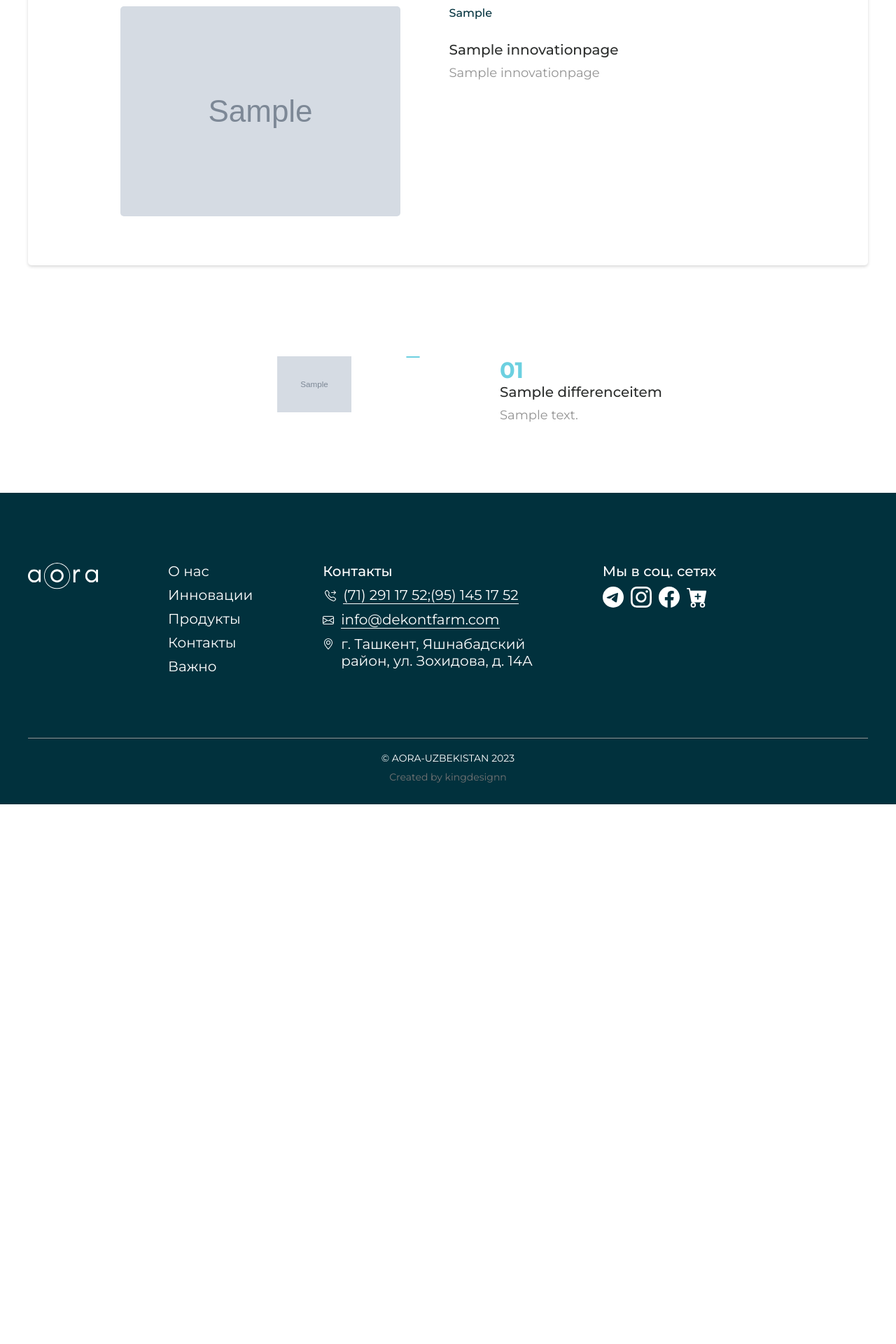
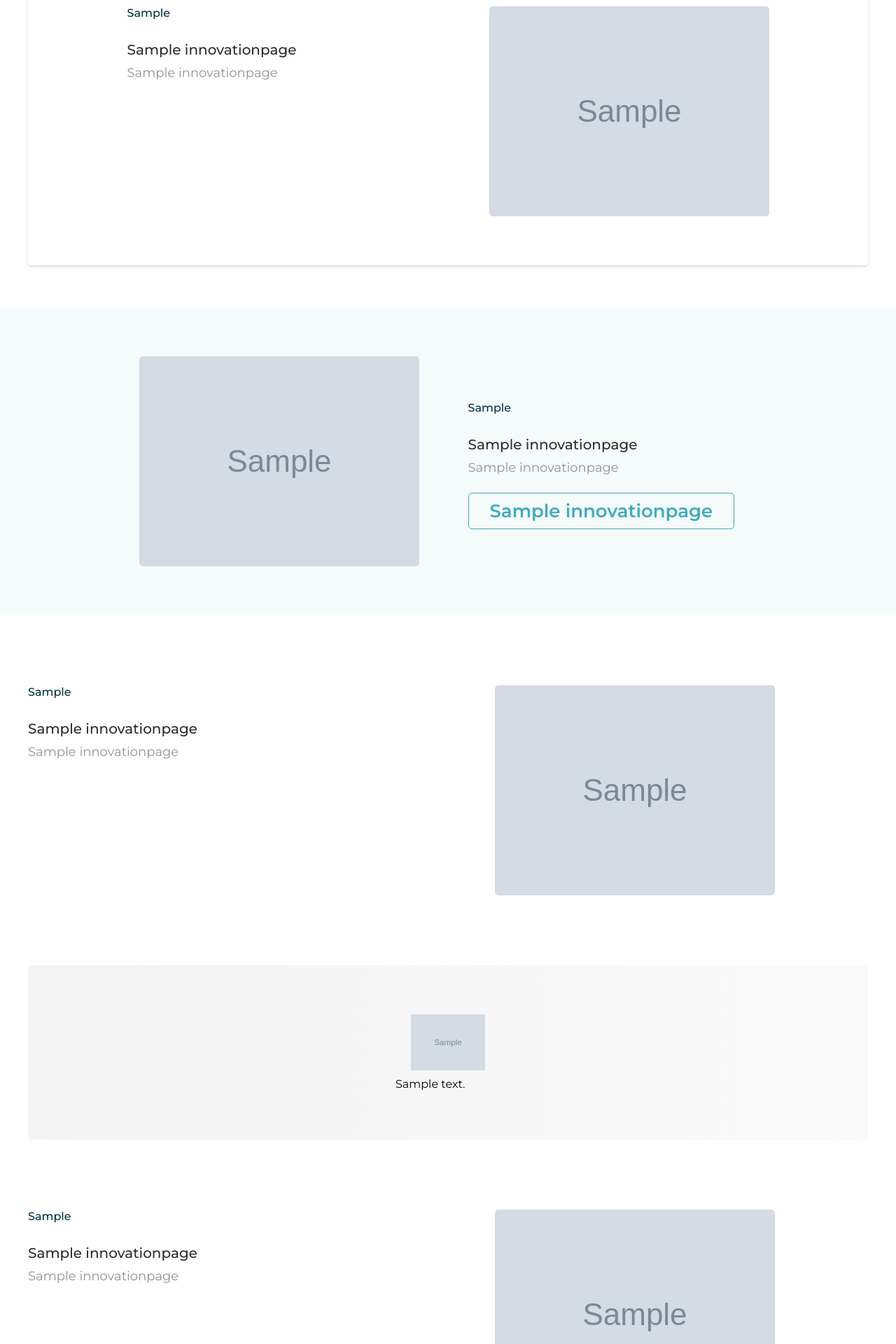
Before and after one commit to kingoker/AORA_django, a Django app: page /innovation/ in a window 1280 px wide. Shown: the part 571-2491 px from the top of the page at 70% size. Before the commit the page ends 1720 px from the top, so only its background shows below. Run offline with Django 4.2, Linux system fonts and the light colour scheme; tables that the repository leaves empty hold one stand-in row (values such as "Sample post"); grey boxes marked "Sample" are stand-in pictures.

Commit message:
innovation page globaly changed

```diff
--- a/AORA/admin.py
+++ b/AORA/admin.py
@@ -106,7 +106,7 @@ admin.site.register(AboutPage, AboutPageAdmin)
 
 # Страница Инновации
 class InnovationPageAdmin(admin.ModelAdmin):
-    inlines = [MainImageAdmin, DifferenceItemAdmin]
+    inlines = [MainImageAdmin, ScienceItemAdmin]
 
 admin.site.register(InnovationPage, InnovationPageAdmin)
 
--- a/AORA/static/css/adaptive.css
+++ b/AORA/static/css/adaptive.css
@@ -40,7 +40,6 @@
 
     .inn__container {
         width: 90%;
-        height: 450px;
         padding-top: 100px;
     }
 
@@ -473,7 +472,6 @@
     }
 
     .inn__container {
-        height: 650px;
         width: 90%;
     }
 
@@ -517,6 +515,9 @@
         /* grid-column-gap: 85px; */
         /* grid-row-gap: 15px; */
     }
+    .sience__item{
+        max-width: 100%;
+    }
 }
 
 @media (max-width: 767px) {
@@ -533,10 +534,6 @@
 
     .innovation__block_text {
         width: 297px;
-    }
-
-    .inn__container {
-        height: 600px;
     }
 
     .contacts {
@@ -678,7 +675,9 @@
         height: 100%;
         padding: 10px;
     }
-
+    .sience__container{
+        padding: 50px 10px;
+    }
     .block__container_text p {
         padding-bottom: 20px;
     }
--- a/AORA/static/css/main.css
+++ b/AORA/static/css/main.css
@@ -134,7 +134,7 @@ p{
 }
 
 .header__menu li {
-    padding: 0 50px;
+    padding: 0 30px;
 }
 
 .header__call {
@@ -260,7 +260,9 @@ p{
 .block__container {
     display: flex;
 }
-
+.gap-50{
+    gap: 50px;
+}
 .block__container_img {
     max-width: 467px;
     max-height: 467px;
@@ -268,13 +270,18 @@ p{
     border-radius: 5px;
     overflow: hidden;
 }
+.block__container_img img{
+    object-fit: contain;
+}
+.mr-0{
+    margin-right: 0px;
+}
 .block__container_text {
     width: 467px;
 }
 
 /* inn */
 .inn__container {
-    height: 315px;
     max-width: 1200px;
     margin: 100px auto;
 }
@@ -628,13 +635,14 @@ p{
 }
 
 /* innovation page */
+.mb-0{
+    margin-bottom: 0px;
+}
 .header__content_inn {
     background: url(../img/inn_bg.jpg) 100% 100% no-repeat;
     background-size: cover;
 }
-
 .innovation__container {
-    position: relative;
     max-width: 1200px;
     margin: 0 auto;
     display: flex;
@@ -642,7 +650,6 @@ p{
     gap: 70px;
     margin-bottom: 100px;
 }
-
 .innovation__container_block {
     height: 1700px;
     width: 720px;
@@ -668,31 +675,28 @@ p{
     flex-direction: column;
     justify-content: space-between;
 }
-
 .innovation__block_text {
     max-width: 334px;
 }
-.innovation__block_line{
-    width: 20px;
-    max-height: 100%;
-    background: linear-gradient(144deg,#2ad1ff, #4277f3 50%,#00DDEB);;
-    border: 1px solid #6CD0E0;
-    border-radius: 5px;
-    position: absolute;
-    top: 0%;
-    left: 45%;
-    animation: innovationProgress 1s linear infinite;
+.sience__container{
+    background-image: linear-gradient(to left, #fafafa, #f4f3f3);
+    box-shadow: none;
+    position: unset;
 }
-@keyframes innovationProgress{
-    0% {
-        background-position: 80% 0%;
-    }
-    50% {
-        background-position: 20% 100%;
-    }
-    100% {
-        background-position: 80% 0%;
-    }
+.sience__list{
+    display: flex;
+    justify-content: space-between;
+    flex-wrap: wrap;
+    gap: 40px;
+}
+.sience__item{
+    max-width: 320px;
+}
+.sience__img{
+    margin-bottom: 10px;
+    width: 150px;
+    height: 80px;
+    object-fit: contain;
 }
 
 
--- a/AORA/static/js/script.js
+++ b/AORA/static/js/script.js
@@ -37,16 +37,3 @@ if(iconMenu){
         })
     })
 }
-
-
-// Прогресс бар на странице Инновации
-if (document.getElementsByClassName("innovation__block_line")){
-    var pogress = document.getElementsByClassName("innovation__block_line");
-    let scrollHeight = document.body.scrollHeight;
-    let innerHeight = window.innerHeight;
-    var totalHeight = scrollHeight-innerHeight;
-    window.onscroll = function(){
-        var progressHeight = (window.pageYOffset / totalHeight) * 100;
-        pogress[0].style.height = progressHeight + "%";
-    }
-}
--- a/AORA/views.py
+++ b/AORA/views.py
@@ -36,11 +36,11 @@ def about(request):
 #Страница Инноваций
 def innovation(request):
     mainImages = MainImage.objects.filter(innovationPage__isnull=False)[:1]
-    differenceItems = DifferenceItem.objects.filter(innovationPage__isnull=False)
     innovationPages = InnovationPage.objects.all()[:1]
+    scienceItems = ScienceItem.objects.filter(innovationPage__isnull=False)
 
     context  = {
-        'differenceItems': differenceItems,
+        'scienceItems': scienceItems,
         'mainImages': mainImages,
         'innovationPages': innovationPages,
     }
--- a/templates/innovation.html
+++ b/templates/innovation.html
@@ -22,44 +22,73 @@
 {% for innovationPage in innovationPages %}
     <content class="content">
         <div class="content__container">
-            <div class="container">
-                <div class="block__container">
-                    <div class="block__container_img">
-                        <img src="{{ innovationPage.topBlockImage.url }}" alt="creating product">
-                    </div>
+            <div class="container mb-0">
+                <div class="block__container gap-50">
                     <div class="block__container_text">
                         <h5 class="main__h5">{{ innovationPage.topBlockHeader }}</h5>
                         <h4 class="main__h4">{{ innovationPage.topBlockTitle }}</h4>
                         <p class="main__p">{{ innovationPage.topBlockSubtitle }}</p>
                     </div>
+                    <div class="block__container_img mr-0">
+                        <img src="{{ innovationPage.topBlockImage.url }}" alt="creating product">
+                    </div>
                 </div>
             </div>
-            <div class="innovation__container" id="innovation__container">
-                {% for differenceItem in differenceItems %}
-                <div class="innovation__item">
-                    <div class="innovation__block_img">
-                        <img src="{{ differenceItem.itemImage.url }}" alt="">
+
+            <div class="content__container_diff aic">
+                <div class="products__container">
+                    <div class="block__container_img">
+                        <img src="{{ innovationPage.productionimage.url }}" alt="products">
                     </div>
-                    <div class="innovation__block_content">
-                        <div class="innovation__block_text">
-                            {% if forloop.counter < 10 %}
-                                <h2 class="main__h2">0{{ forloop.counter }}</h2>
-                            {% else %}
-                                <h2 class="main__h2">{{ forloop.counter }}</h2>
-                            {% endif %}
-                            <h4 class="main__h4">{{ differenceItem.itemTitle }}</h4>
-                            <p class="main__p">{{ differenceItem.itemDescription }}</p>
-                        </div>
+                    <div class="products__text">
+                        <h5 class="main__h5">{{ innovationPage.productionheader }}</h5>
+                        {% if innovationPage.productiontitle %}
+                        <h4 class="main__h4">{{ innovationPage.productiontitle }}</h4>
+                        {% endif %}
+                        <p class="main__p">{{ innovationPage.productionsubtitle }}</p>
+                        <a class="btn" href="/products/">{{ innovationPage.productionBottonName }}</a>
                     </div>
                 </div>
-                {% endfor %}
+            </div>
 
-                <div class="innovation__block_line">
-                    {% comment %} <img src="{% static 'img/line.png' %}" alt="line"> {% endcomment %}
+            <div class="inn__container">
+                <div class="block__container">
+                    <div class="container__text_inn">
+                        <h5 class="main__h5">{{ innovationPage.sienceCommunityHeader }}</h5>
+                        <h4 class="main__h4">{{ innovationPage.sienceCommunityTitle }}</h4>
+                        <p class="main__p">{{ innovationPage.sienceCommunitySubtitle }}</p>
+                    </div>
+                    <div class="block__container_img">
+                        <img src="{{ innovationPage.sienceCommunityImage.url }}" alt="Aora научное сообществво">
+                    </div>
                 </div>
             </div>
+
+            <div class="container sience__container">
+                <div class="sience__list">
+                    {% for scienceItem in scienceItems %}
+                    <div class="sience__item">
+                        <img src="{{ scienceItem.itemImage.url }}" alt="" class="sience__img">
+                        <p class="sience__text">{{ scienceItem.itemDescription }}</p>
+                    </div>
+                    {% endfor %}
+                </div>
+            </div>
+
+            <div class="inn__container">
+                <div class="block__container">
+                    <div class="container__text_inn">
+                        <h5 class="main__h5">{{ innovationPage.integrationHeader }}</h5>
+                        <h4 class="main__h4">{{ innovationPage.integrationTitle }}</h4>
+                        <p class="main__p">{{ innovationPage.integrationSubtitle }}</p>
+                    </div>
+                    <div class="block__container_img">
+                        <img src="{{ innovationPage.integrationImage.url }}" alt="инновация">
+                    </div>
+                </div>
+            </div>
+
         </div>
-
     </content>
 
     {%endfor%}
```
Also changed, not shown: AORA/models.py (+17 -1 lines), AORA/migrations/0035_remove_differenceitem_innovationpage_and_more.py (added).
